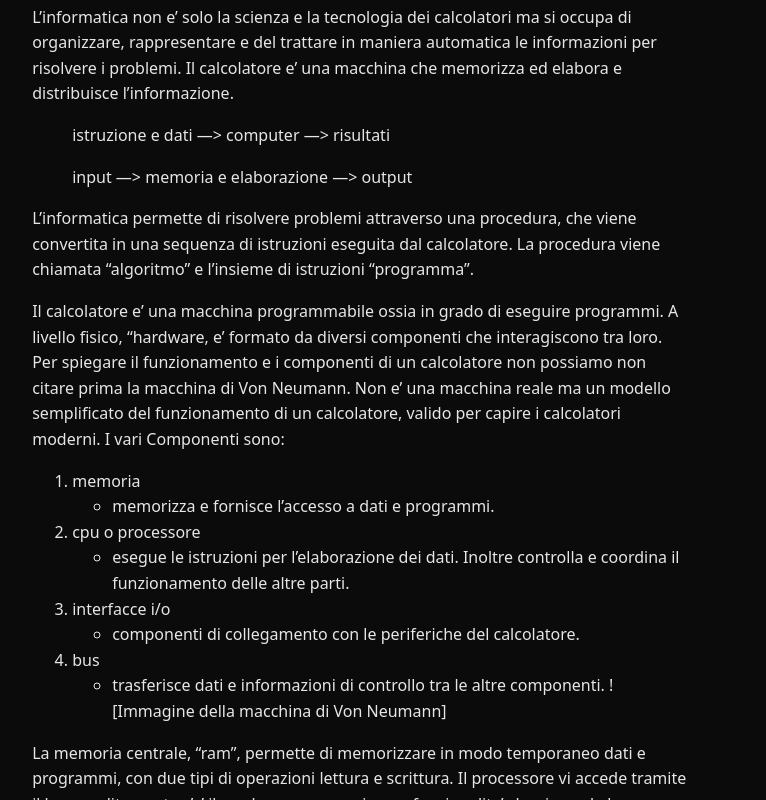
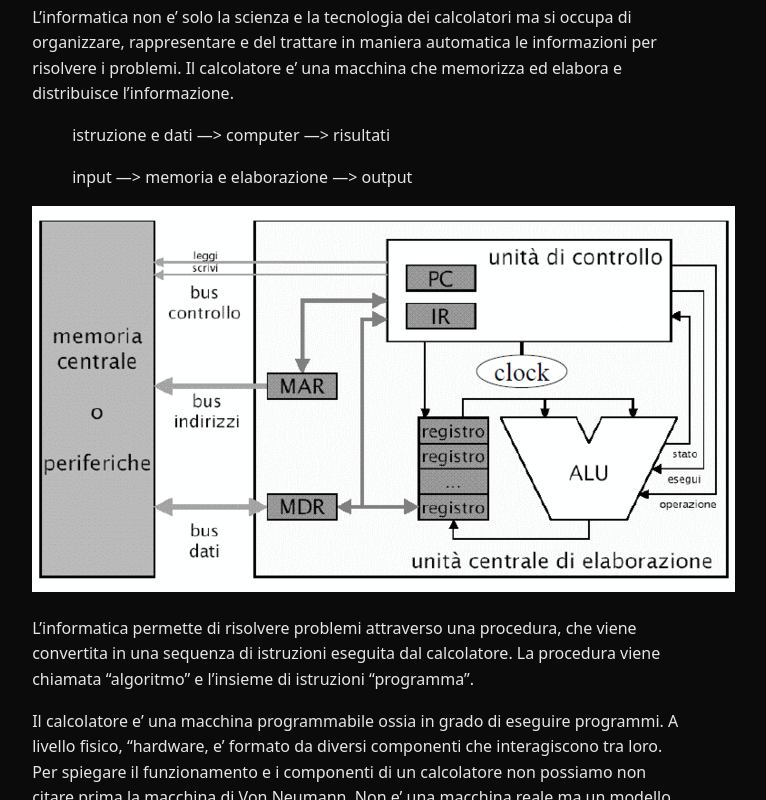
Before and after one commit to 0xandrea7/0xandrea7.github.io, a plain HTML site: page posts/prime_lezioni/index.html in a window 1280 px wide. Shown: the part 480-1280 px from the top of the page, without its empty margins (279-1045 px from the left). Drawn offline with Linux system fonts and the light colour scheme.

Commit message:
Fix: aggiunta immagine

```diff
--- a/posts/prime_lezioni/index.html
+++ b/posts/prime_lezioni/index.html
@@ -39,6 +39,7 @@ Il calcolatore e&rsquo; una macchina che memorizza ed elabora e distribuisce l&r
 <blockquote>
 <p>input &mdash;&gt; memoria e elaborazione &mdash;&gt; output</p>
 </blockquote>
+<p><img src="/images/vnm.png" alt="Testo alternativo"></p>
 <p>L&rsquo;informatica permette di risolvere problemi attraverso una procedura, che viene convertita in una sequenza di istruzioni eseguita dal calcolatore. La procedura viene chiamata &ldquo;algoritmo&rdquo; e l&rsquo;insieme di istruzioni &ldquo;programma&rdquo;.</p>
 <p>Il calcolatore e&rsquo; una macchina programmabile ossia in grado di eseguire programmi. A livello fisico, &ldquo;hardware, e&rsquo; formato da diversi componenti che interagiscono tra loro.
 Per spiegare il funzionamento e i componenti di un calcolatore non possiamo non citare prima la macchina di Von Neumann.
```
Also changed, not shown: images/vnm.png (added), posts/vnm.png (added), vnm.png (added).
